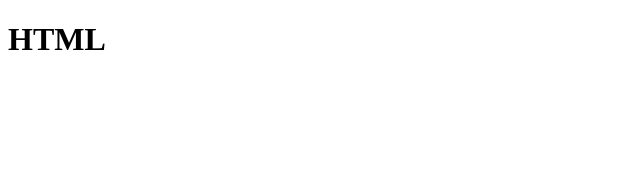
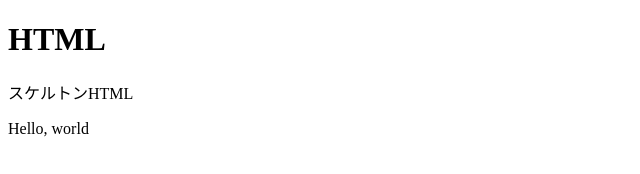
Before and after one commit to kimsho033/mypfpage, a plain HTML site: page menu_html.html in a window 1280 px wide. Shown: the whole page, without its empty margins (0-640 px from the left). Drawn offline with Linux system fonts and the light colour scheme.

Commit message:
add contents title

```diff
--- a/menu_html.html
+++ b/menu_html.html
@@ -6,5 +6,7 @@
   </head>
   <body>
     <h1>HTML</h1>
+    <p>スケルトンHTML</p>
+    <p>Hello, world</p>
   </body>
 </html>
```
